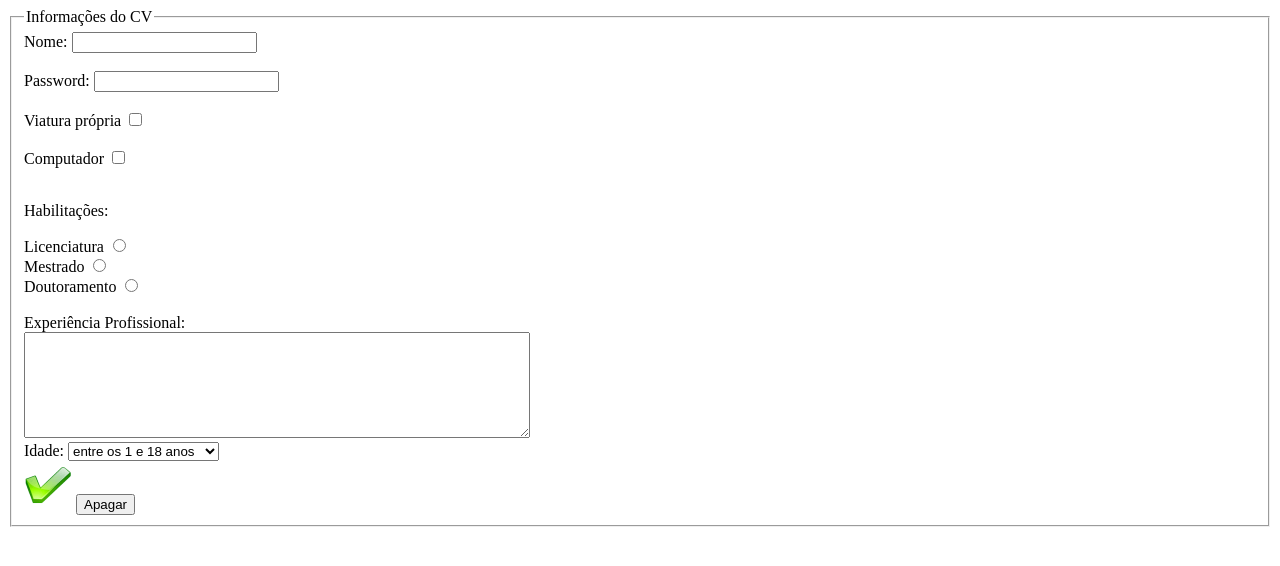
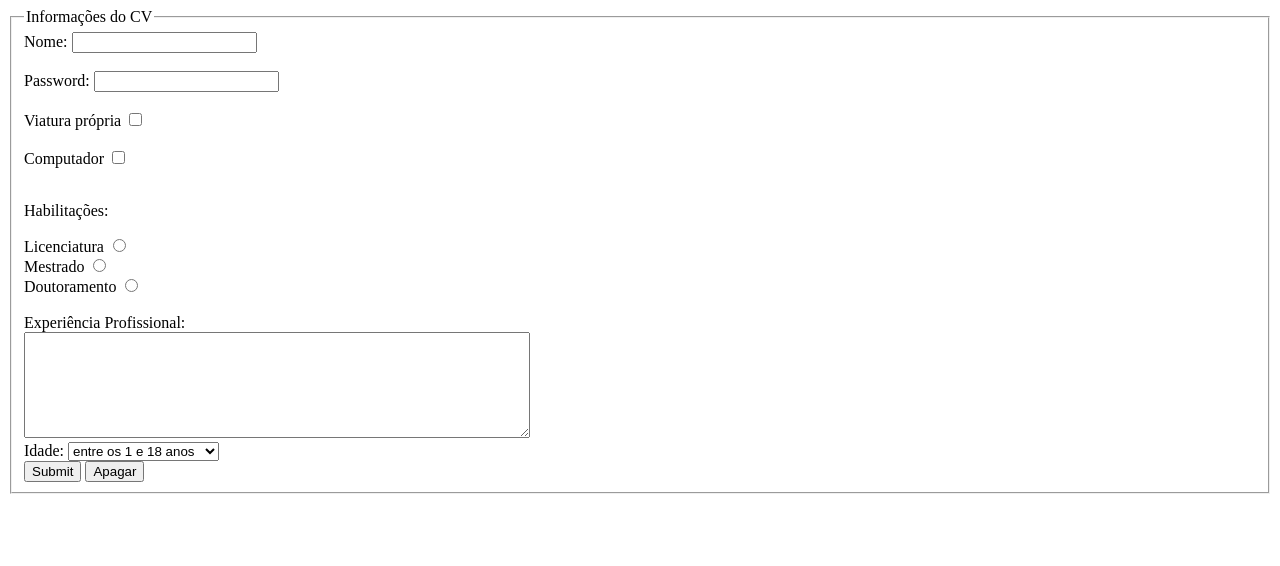
Before and after one commit to kaleberibeiro/kaleberibeiro.github.io, a plain HTML site: page formulario-3.html in a window 1280 px wide. Drawn offline with Linux system fonts and the light colour scheme.

Commit message:
Update formulario-3.html

```diff
--- a/formulario-3.html
+++ b/formulario-3.html
@@ -28,7 +28,7 @@
     <option value="36-50">entre os 36 e 50 anos</option>
     </select>
   <br>
-  <input type="image" src="ok.gif">
+  <input type="submit" src="ok.gif">
   <input type="submit" value="Apagar">
  </fieldset>
 </form>
```
